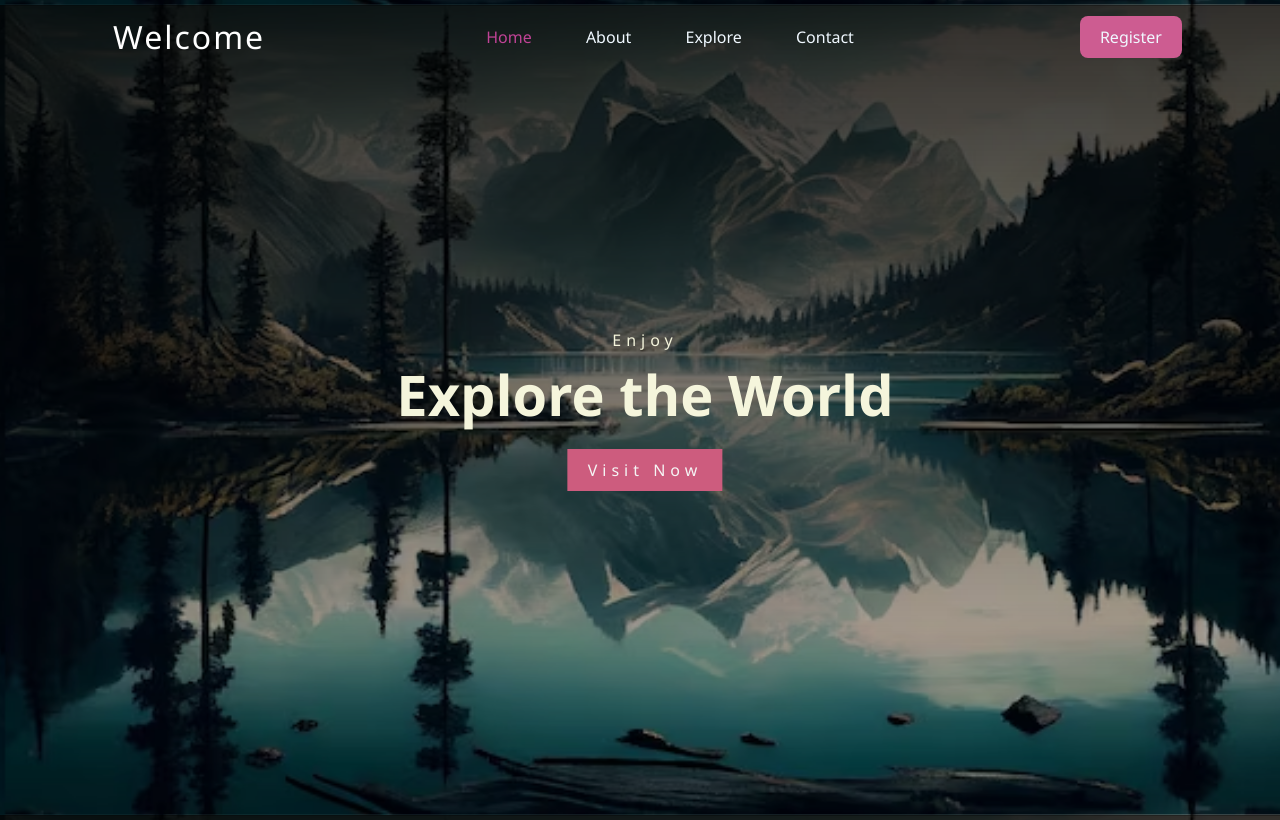
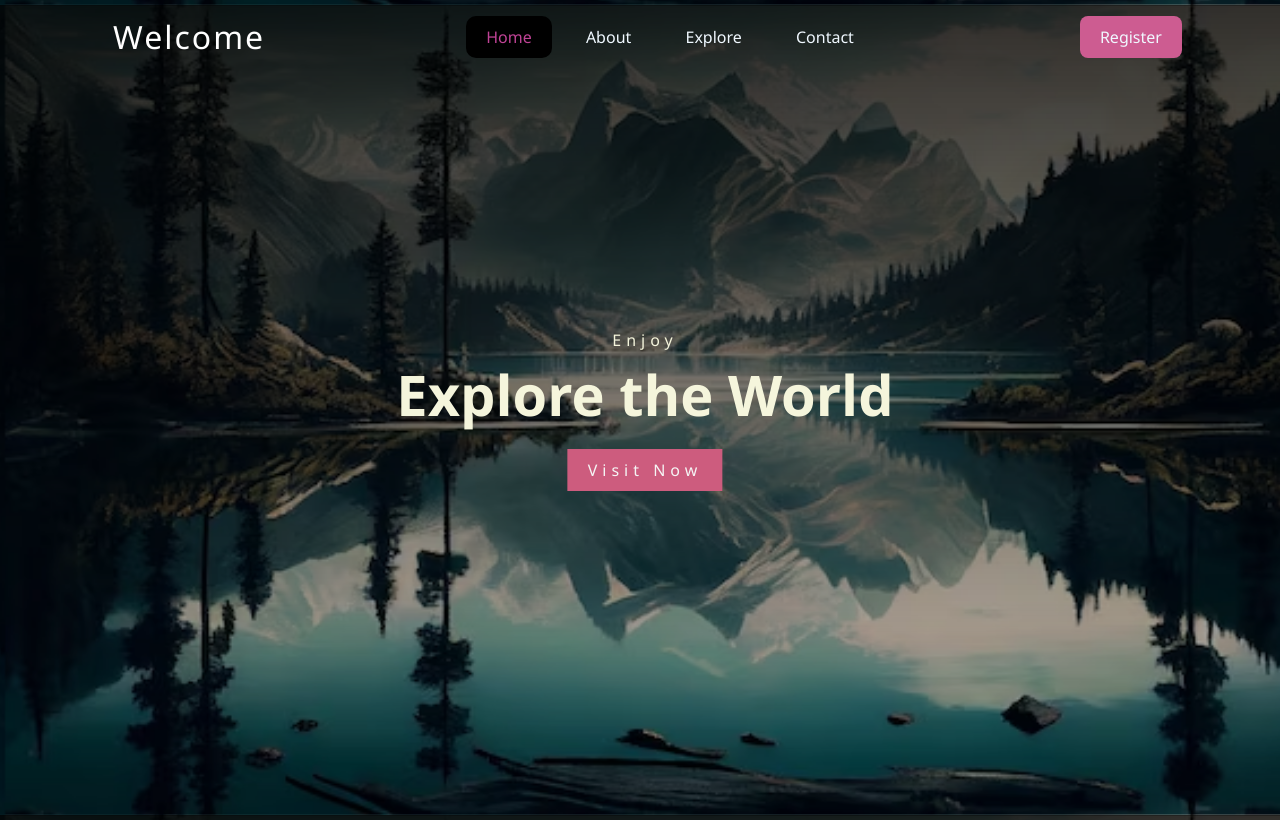
Before and after one commit to Janani-Jayachandran/landing-page, a plain HTML site: page index.html in a window 1280 px wide. In both pictures the pointer is over the link "Home". Drawn offline with Linux system fonts and the light colour scheme.

Commit message:
Style Added

```diff
--- a/style.css
+++ b/style.css
@@ -31,6 +31,9 @@ nav{
 .menu a:hover{
     transition: 0.4s;
     color: rgb(192, 67, 150);
+    background: rgb(0, 0, 0);
+    transition : all 0.5s;
+    border-radius: 10px;
 
 }
 .register a{
```
